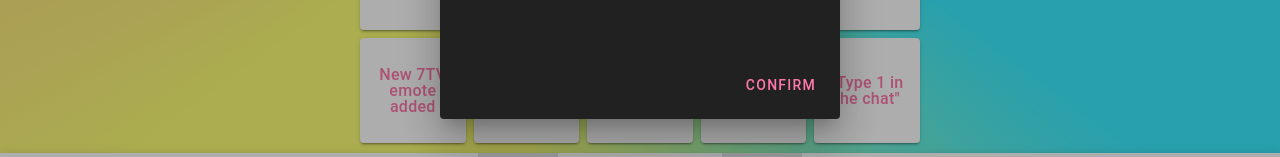
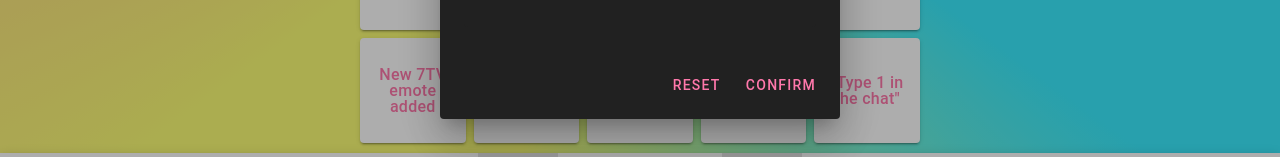
Before and after one commit to MeepsKitten/Corgo, a Vue app: page /Corgo/daily in a window 1280 px wide. Both pictures are taken after a click on the button "History". Shown: the part 591-748 px from the top of the page. Built offline with nearby package versions, Linux system fonts and the light colour scheme.

Commit message:
added reset date button

```diff
--- a/src/components/bingoBoard.vue
+++ b/src/components/bingoBoard.vue
@@ -84,6 +84,12 @@
           </v-card-text>
           <v-card-actions class="pa-4">
             <v-spacer></v-spacer>
+            <v-btn
+              color="#ff78ab"
+              @click="resetDate"
+            >
+              Reset
+            </v-btn>
             <v-btn
               color="#ff78ab"
               @click="confirmDate"
@@ -186,6 +192,13 @@ const currentBoardMode = computed<BingoMode>(() => {
 
     // Reset the button state
     //selectedDate.value = new Date();
+  };
+
+  const resetDate = () => {
+    const now = new Date();
+    const estOffset = -5 * 60; // EST is UTC-5
+    const estDate = new Date(now.getTime() + (now.getTimezoneOffset() + estOffset) * 60000);
+    selectedDate.value = estDate;
   };
 
   // Calculate the current date in EST
@@ -313,8 +326,6 @@ const checkVersusSeed = () => {
       day: 'numeric'
     })
   })
-
-  // Add this to refreshRandom function
   const showDatePicker = ref(false)
 
   const openDatePicker = () => {
```
